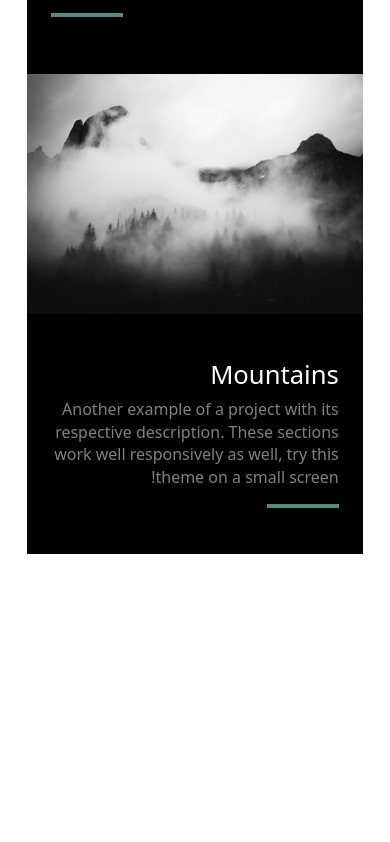
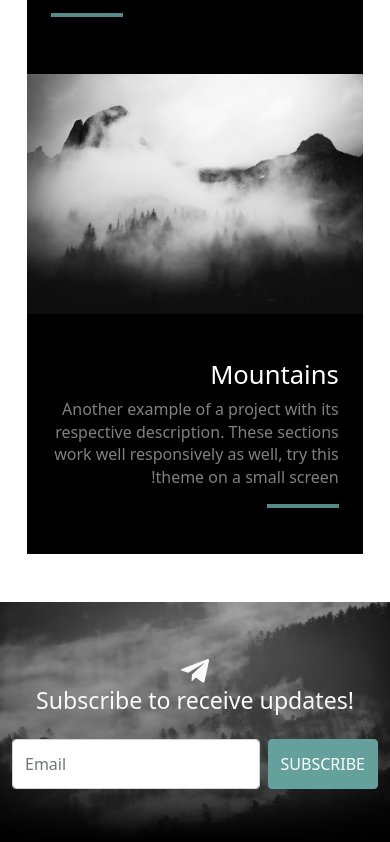
Before and after one commit to SEBahari/GrayScale, a plain HTML site: page index.html in a window 390 px wide. Shown: the part 2634-3476 px from the top of the page. Before the commit the page ends 3188 px from the top, so only its background shows below. Drawn offline with Linux system fonts and the light colour scheme.

Commit message:
create and styling subscribe section for mobile size

```diff
--- a/css/style.css
+++ b/css/style.css
@@ -1,5 +1,40 @@
 html, body {
   height: 100%;
+}
+
+.btn-teal {
+  color: #fff;
+  background-color: #64a19d;
+  border-color: #64a19d;
+}
+
+.btn-teal:hover {
+  color: #fff;
+  background-color: #548b87;
+  border-color: #4f837f;
+}
+
+.btn-teal:focus, .btn-teal.focus {
+  color: #fff;
+  background-color: #548b87;
+  border-color: #4f837f;
+  box-shadow: 0 0 0 0.2rem rgba(123, 175, 172, 0.5);
+}
+
+.btn-teal.disabled, .btn-teal:disabled {
+  color: #fff;
+  background-color: #64a19d;
+  border-color: #64a19d;
+}
+
+.btn-teal:not(:disabled):not(.disabled):active, .btn-teal:not(:disabled):not(.disabled).active, .show > .btn-teal.dropdown-toggle {
+  color: #fff;
+  background-color: #4f837f;
+  border-color: #4a7b78;
+}
+
+.btn-teal:not(:disabled):not(.disabled):active:focus, .btn-teal:not(:disabled):not(.disabled).active:focus, .show > .btn-teal.dropdown-toggle:focus {
+  box-shadow: 0 0 0 0.2rem rgba(123, 175, 172, 0.5);
 }
 
 /*************************************  Navbar  */
@@ -322,3 +357,35 @@ section.about .ipad {
 }
 
 /*************************************  /Projects  */
+/*************************************  Contact Us  */
+.contact .subscribe {
+  background-image: linear-gradient(to bottom, rgba(0, 0, 0, 0.1) 0%, rgba(0, 0, 0, 0.5) 75%, #000000 100%), url(../assets/img/bg-signup.jpg);
+  background-position: center center;
+  background-size: cover;
+  color: #FAFAFA;
+}
+
+
+@media (max-width: 576px) {
+  .contact .subscribe {
+    height: 15rem;
+  }
+
+  .subscribe .email-box input {
+    padding: .75rem;
+  }
+
+  .subscribe .email-box button {
+
+  }
+}
+
+@media (min-width: 576px) {
+
+}
+
+@media (min-width: 992px) {
+
+}
+
+/*************************************  /Contact Us  */
--- a/index.html
+++ b/index.html
@@ -119,6 +119,26 @@
   </div>
 </section>
 
+<!--  Contact  -->
+<section class="contact">
+  <div class="subscribe">
+    <div class="container h-100 d-flex flex-column justify-content-center align-items-center">
+      <span class="icon">
+        <svg xmlns="http://www.w3.org/2000/svg" viewBox="0 0 448 512" height="32" width="32">
+          <path
+                  fill="currentColor"
+                  d="M446.7 98.6l-67.6 318.8c-5.1 22.5-18.4 28.1-37.3 17.5l-103-75.9-49.7 47.8c-5.5 5.5-10.1 10.1-20.7 10.1l7.4-104.9 190.9-172.5c8.3-7.4-1.8-11.5-12.9-4.1L117.8 284 16.2 252.2c-22.1-6.9-22.5-22.1 4.6-32.7L418.2 66.4c18.4-6.9 34.5 4.1 28.5 32.2z"/>
+        </svg>
+      </span>
+      <h3 class="title mb-4">Subscribe to receive updates!</h3>
+      <div class="email-box d-flex">
+        <input class="form-control me-2" type="email" placeholder="Email" aria-label="Email">
+        <button class="text-uppercase btn btn-teal" type="submit">subscribe</button>
+      </div>
+    </div>
+  </div>
+</section>
+
 <script src="js/bootstrap/bootstrap.bundle.js"></script>
 <script src="js/main.js"></script>
 </body>
```
